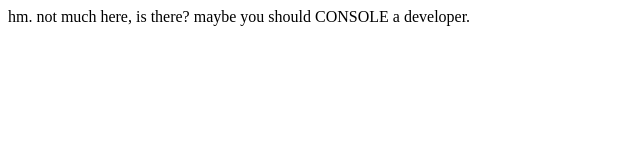
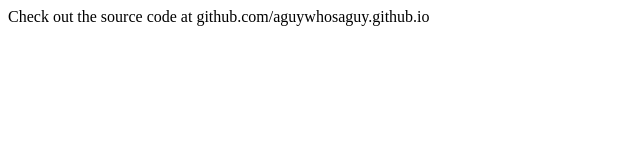
Before and after one commit to aguywhosaguy/aguywhosaguy.github.io, a plain HTML site: page laptop.html in a window 1280 px wide. Shown: the whole page, without its empty margins (0-640 px from the left). Drawn offline with Linux system fonts and the light colour scheme.

```diff
--- a/laptop.html
+++ b/laptop.html
@@ -1,7 +1,4 @@
 <!DOCTYPE html>
 <html>
-<body>hm. not much here, is there? maybe you should CONSOLE a developer.</body>
-<script>
-    console.log("test")
-</script>
+<body>Check out the source code at github.com/aguywhosaguy.github.io</body> <!-- hi there! you're on the right track. user id: 2678122257 -->
 </html>
```
